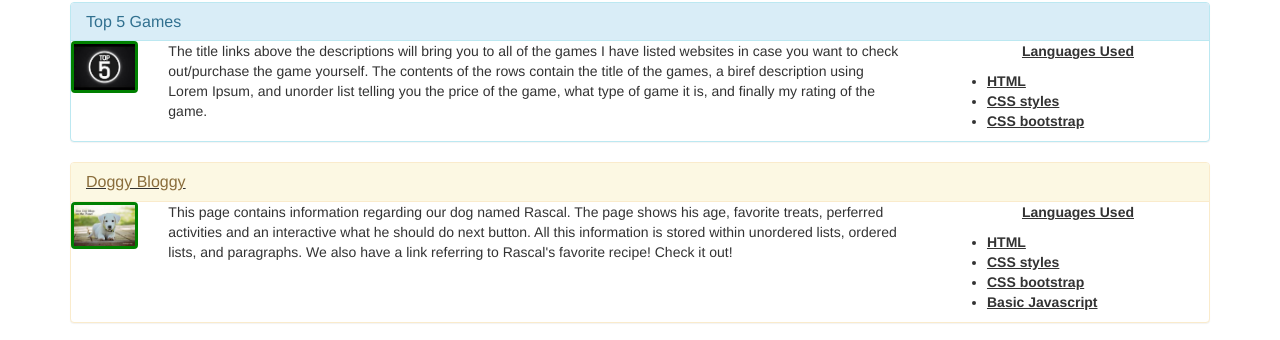
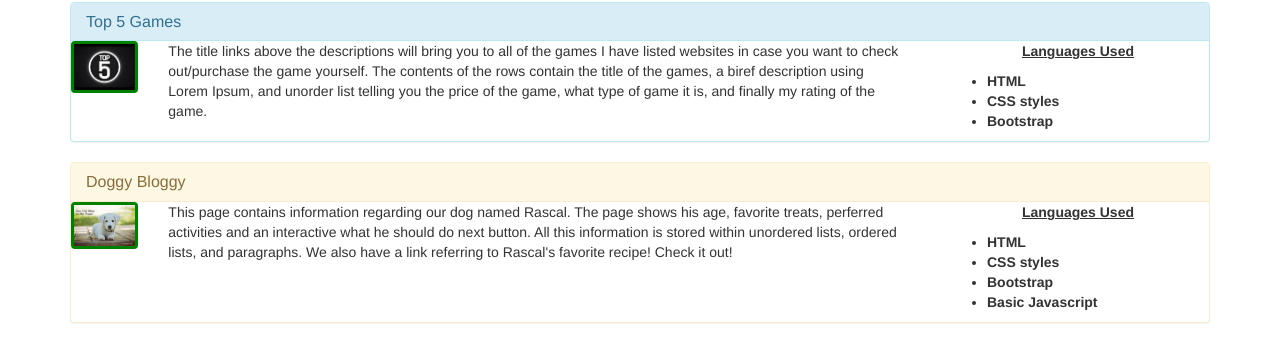
Before and after one commit to PapaZeus/PortfolioLandingPage, a plain HTML site: page index.html in a window 1280 px wide. Shown: the part 679-1019 px from the top of the page. Drawn offline with Linux system fonts and the light colour scheme.

Commit message:
Add README, reformat HTML

```diff
--- a/index.html
+++ b/index.html
@@ -56,12 +56,12 @@
             </p>
           </div>
           <div class="col-md-3">
-            <p id="spacing"><u><strong>Languages Used</strong></p>
+            <p id="spacing"><u><strong>Languages Used</strong></u></p>
             <ul>
               <strong>
                 <li>HTML</li>
                 <li>CSS styles</li>
-                <li>CSS bootstrap</li>
+                <li>Bootstrap</li>
               </strong>
             </ul>
           </div>
@@ -83,12 +83,12 @@
             </p>
           </div>
             <div class="col-md-3">
-              <p id="spacing"><u><strong>Languages Used</strong></p>
+              <p id="spacing"><u><strong>Languages Used</strong></u></p>
               <ul>
                 <strong>
                   <li>HTML</li>
                   <li>CSS styles</li>
-                  <li>CSS bootstrap</li>
+                  <li>Bootstrap</li>
                   <li>Basic Javascript</li>
                 </strong>
               </ul>
```
Also changed, not shown: 1 other file.
